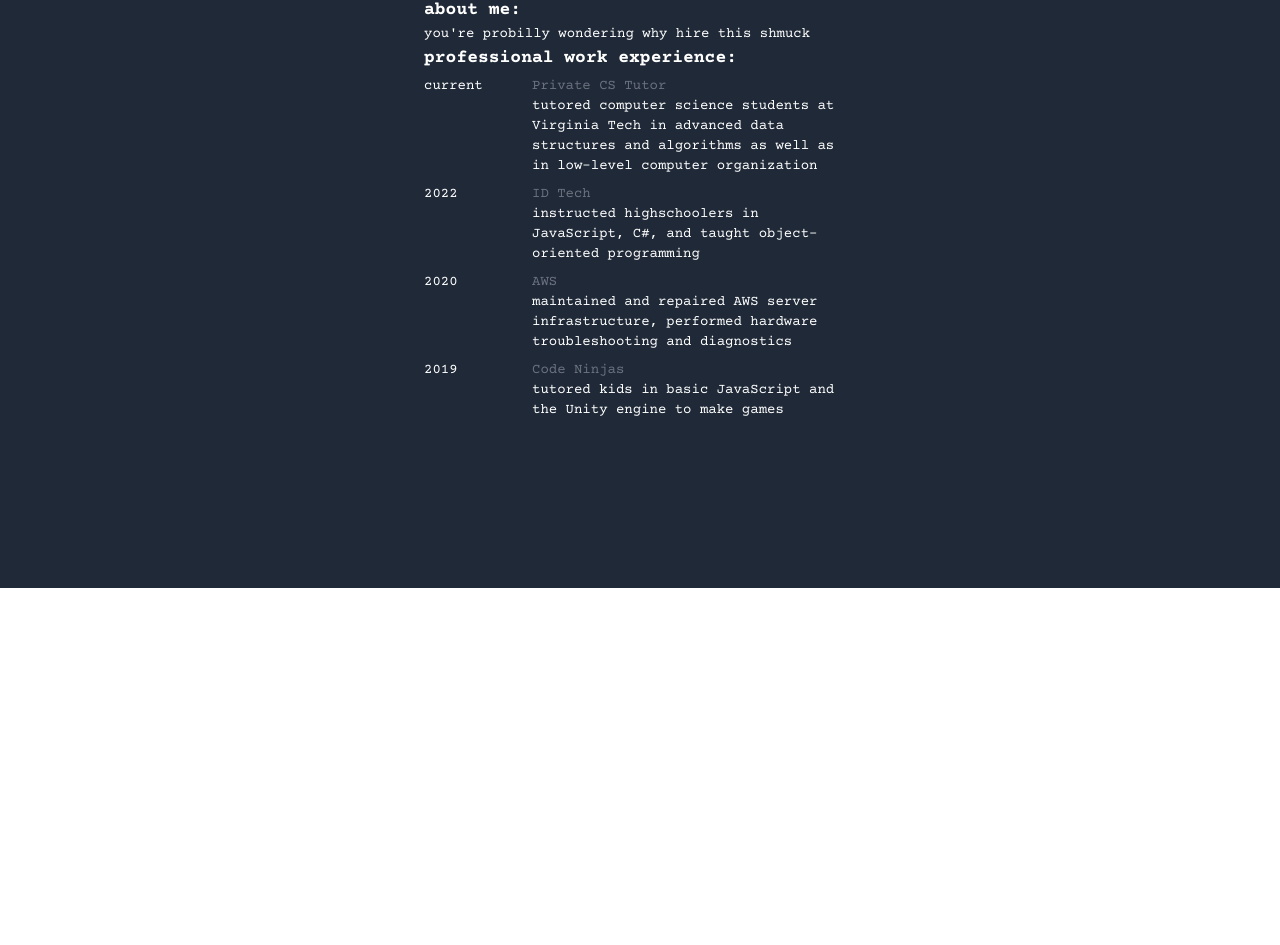
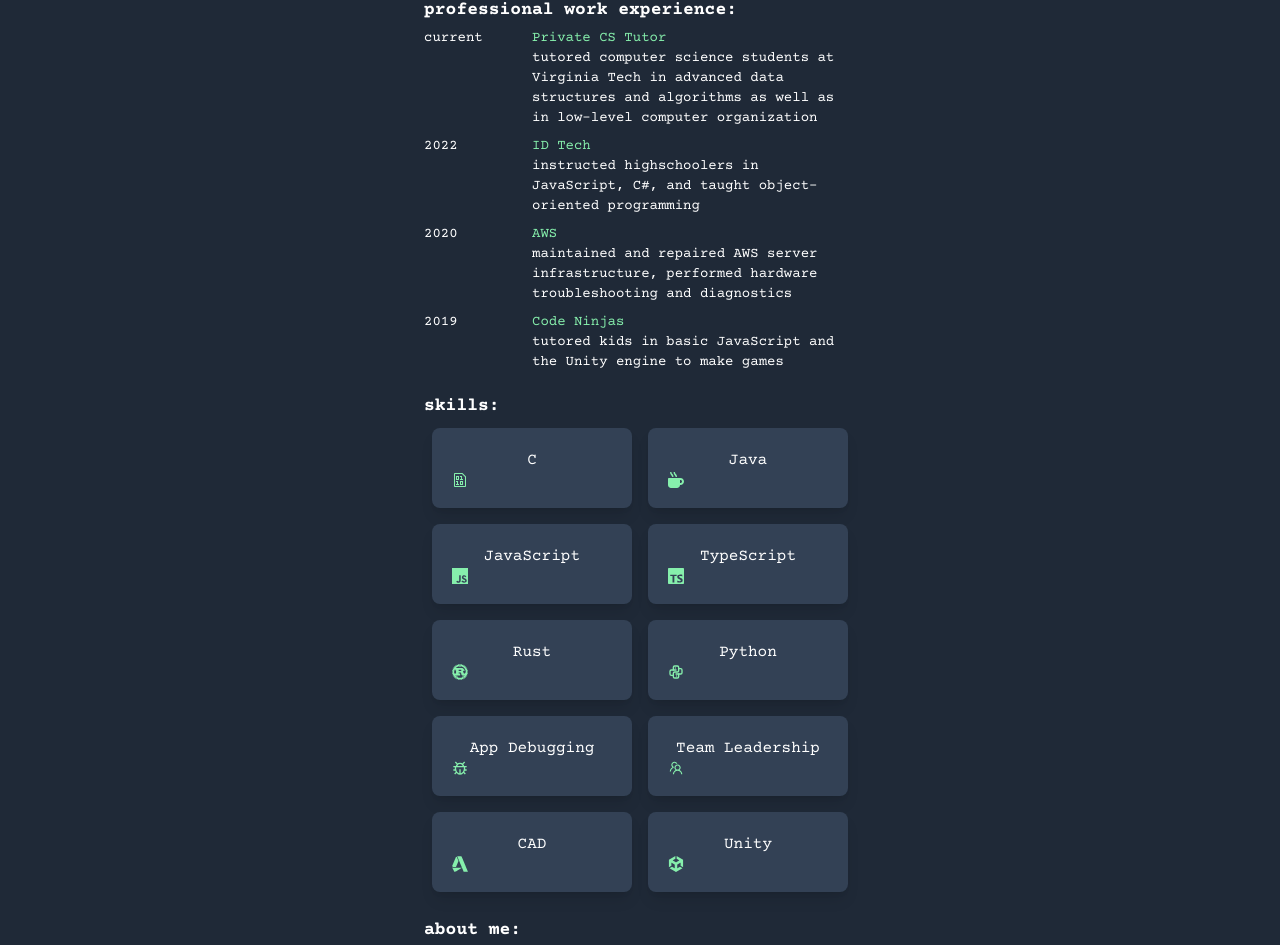
Before and after one commit to Skumbl/NextJS-React-Portfolio, a Next.js app: page /resume in a window 1280 px wide. Shown: the part 212-1157 px from the top of the page. Before the commit the page ends 800 px from the top, so only its background shows below. Built offline with nearby package versions, Linux system fonts and the light colour scheme.

Commit message:
added nice skills section

```diff
--- a/pages/resume.js
+++ b/pages/resume.js
@@ -1,6 +1,13 @@
 import Head from 'next/head'
 import { WiMoonAltThirdQuarter } from 'react-icons/wi';
-import { AiOutlineLinkedin, AiOutlineGithub, AiOutlineMail } from 'react-icons/ai';
+
+import { AiOutlineTeam } from 'react-icons/ai';
+import { GoFileBinary } from 'react-icons/go';
+import { FaMugHot, FaPython } from 'react-icons/fa';
+import { TbBrandPython } from 'react-icons/tb';
+import { BiBug } from 'react-icons/bi';
+import { SiJavascript, SiTypescript, SiRust, SiAutodesk, SiUnity } from 'react-icons/si'
+
 import { useState } from 'react';
 import Link from 'next/link';
 
@@ -36,18 +43,8 @@
                     </div>
                 </section>
 
-                {/* this is my personal bio for my resume */}
-                <section className="bg-white dark:bg-gray-800 font-courierBold">
-                    <div className=' text-md max-w-md m-auto px-2 text-black dark:text-white'>
-                        <h3 className='text-lg'>about me:</h3>
-                    </div>
-                    <div className='font-courier text-sm max-w-md m-auto px-2 text-black dark:text-white'>
-                        <p>you're probilly wondering why hire this shmuck</p>
-                    </div>
-                </section>
-
                 {/*reused code from front page as place holder*/}
-                <section className="bg-white dark:bg-gray-800 font-courierBold">
+                <section className="bg-white dark:bg-gray-800 font-courierBold mb-4">
                     <div className=' text-md max-w-md m-auto px-2 text-black dark:text-white'>
                         <h3 className='text-lg'>professional work experience: </h3>
 
@@ -55,28 +52,109 @@
                         <div className='grid grid-cols-4 text-sm font-courier text-start'>
 
                             <div className='col-span-1 py-1'>current</div>
-                            <div className='col-span-3 py-1'> <span className='text-gray-500'>Private CS Tutor</span>
+                            <div className='col-span-3 py-1'> <span className='text-green-900 dark:text-green-300'>Private CS Tutor</span>
                                 <p>tutored computer science students at Virginia Tech in advanced data structures and algorithms
                                     as well as in low-level computer organization
                                 </p>
                             </div>
 
                             <div className='col-span-1 py-1'>2022</div>
-                            <div className='col-span-3 py-1'> <span className='text-gray-500'>ID Tech</span>
+                            <div className='col-span-3 py-1'> <span className='text-green-900 dark:text-green-300'>ID Tech</span>
                                 <p>instructed highschoolers in JavaScript, C#, and taught object-oriented programming</p>
                             </div>
 
                             <div className='col-span-1 py-1'>2020</div>
-                            <div className='col-span-3 py-1'> <span className='text-gray-500'>AWS</span>
+                            <div className='col-span-3 py-1'> <span className='text-green-900 dark:text-green-300'>AWS</span>
                                 <p>maintained and repaired AWS server infrastructure, performed hardware troubleshooting and diagnostics</p>
                             </div>
 
                             <div className='col-span-1 py-1'>2019</div>
-                            <div className='col-span-3 py-1'> <span className='text-gray-500'>Code Ninjas</span>
+                            <div className='col-span-3 py-1'> <span className='text-green-900 dark:text-green-300'>Code Ninjas</span>
                                 <p>tutored kids in basic JavaScript and the Unity engine to make games</p>
                             </div>
 
                         </div>
+                    </div>
+                </section >
+
+                {/* skills section */}
+                <section className="bg-white dark:bg-gray-800 font-courierBold pb-4">
+                    <div className='text-md max-w-md m-auto px-2 text-black dark:text-white'>
+                        <h3 className='text-lg'>skills: </h3>
+
+                        <div className='grid grid-cols-2 text-md font-courier'>
+
+                            <div className='p-5 m-2 dark:bg-slate-700 shadow-lg rounded-lg text-center hover:scale-105' >
+                                <p>C</p>
+                                <GoFileBinary className='text-green-900 dark:text-green-300' />
+                            </div>
+
+                            <div className='p-5 m-2 dark:bg-slate-700 shadow-lg rounded-lg text-center hover:scale-105'>
+                                <p>Java</p>
+                                <FaMugHot className='text-green-900 dark:text-green-300' />
+                            </div>
+
+                            <div className='p-5 m-2 dark:bg-slate-700 shadow-lg rounded-lg text-center hover:scale-105'>
+                                <p>JavaScript</p>
+                                <SiJavascript className='text-green-900 dark:text-green-300' />
+                            </div>
+
+                            <div className='p-5 m-2 dark:bg-slate-700 shadow-lg rounded-lg text-center hover:scale-105'>
+                                <p>TypeScript</p>
+                                <SiTypescript className='text-green-900 dark:text-green-300' />
+                            </div>
+
+                            <div className='p-5 m-2 dark:bg-slate-700 shadow-lg rounded-lg text-center hover:scale-105'>
+                                <p>Rust</p>
+                                <SiRust className='text-green-900 dark:text-green-300' />
+                            </div>
+
+                            <div className='p-5 m-2 dark:bg-slate-700 shadow-lg rounded-lg text-center hover:scale-105'>
+                                <p>Python</p>
+                                <TbBrandPython className='text-green-900 dark:text-green-300' />
+                            </div>
+
+                            <div className='p-5 m-2 dark:bg-slate-700 shadow-lg rounded-lg text-center hover:scale-105'>
+                                <p>App Debugging</p>
+                                <BiBug className='text-green-900 dark:text-green-300' />
+                            </div>
+
+                            <div className='p-5 m-2 dark:bg-slate-700 shadow-lg rounded-lg text-center hover:scale-105'>
+                                <p>Team Leadership</p>
+                                <AiOutlineTeam className='text-green-900 dark:text-green-300' />
+                            </div>
+
+                            <div className='p-5 m-2 dark:bg-slate-700 shadow-lg rounded-lg text-center hover:scale-105'>
+                                <p>CAD</p>
+                                <SiAutodesk className='text-green-900 dark:text-green-300' />
+                            </div>
+
+                            <div className='p-5 m-2 dark:bg-slate-700 shadow-lg rounded-lg text-center hover:scale-105'>
+                                <p>Unity</p>
+                                <SiUnity className='text-green-900 dark:text-green-300' />
+
+                            </div>
+                        </div>
+                    </div>
+
+                </section>
+
+                {/* this is my personal bio for my resume */}
+                <section className="bg-white dark:bg-gray-800 font-courierBold">
+                    <div className=' text-md max-w-md m-auto px-2 text-black dark:text-white'>
+                        <h3 className='text-lg'>about me:</h3>
+                    </div>
+                    <div className='font-courier text-sm max-w-md m-auto px-2 text-black dark:text-white'>
+                        <p>
+                            Hello, my name is Jan Arvik. I am currently a 22-year-old senior at Virginia Tech earning a degree in computer science.
+                            I love working with computers, as I started learning how to program and build computers at the age of 14 and which has become a
+                            lifelong passion. I directed a team in cyber patriot in high school and was hired at AWS as a service technician at 19. <br />
+                            I enjoy learning new programming languages and frameworks in my free time. <br />
+                            My favorite languages to write in are C, TypeScript, and Rust. <br />
+                            I am multi-faceted and can be placed in any development team regardless of task and adapt to their needs.
+                            I am a hard worker that is focused on results and am willing to bring that energy to any company that I am lucky enough to
+                            grow with.
+                        </p>
                     </div>
                 </section>
             </main>
```
